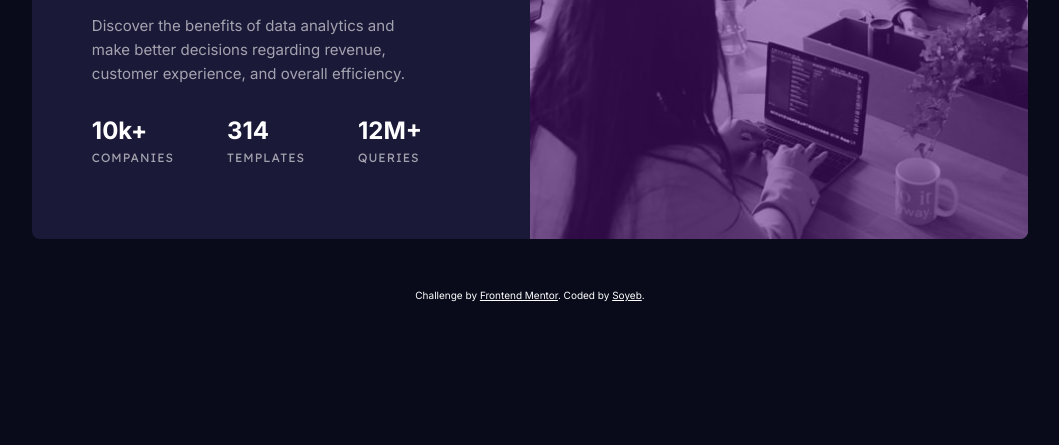
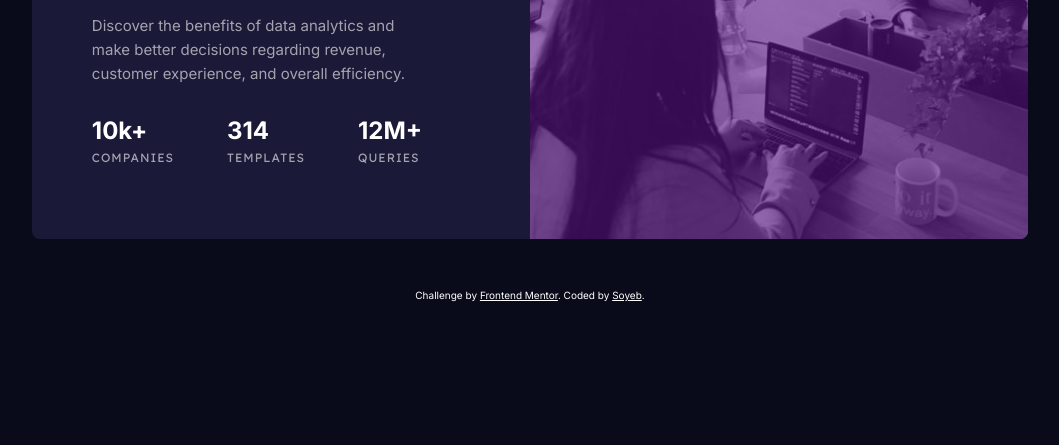
Before and after one commit to Soyeb01/stats-preview-card-component-main, a plain HTML site: page index.html in a window 1280 px wide. Shown: the part 355-800 px from the top of the page, without its empty margins (110-1169 px from the left). Drawn offline with Linux system fonts and the light colour scheme.

Commit message:
Update main.css

```diff
--- a/style/main.css
+++ b/style/main.css
@@ -72,7 +72,7 @@ p {
   width: 50%;
 }
 .image .coled {
-  background-color: hsla(277, 76%, 30%, 0.5);
+  background-color: hsla(277, 76%, 30%, 0.6);
   border-radius: inherit;
   z-index: 4;
   width: 100%;
```
